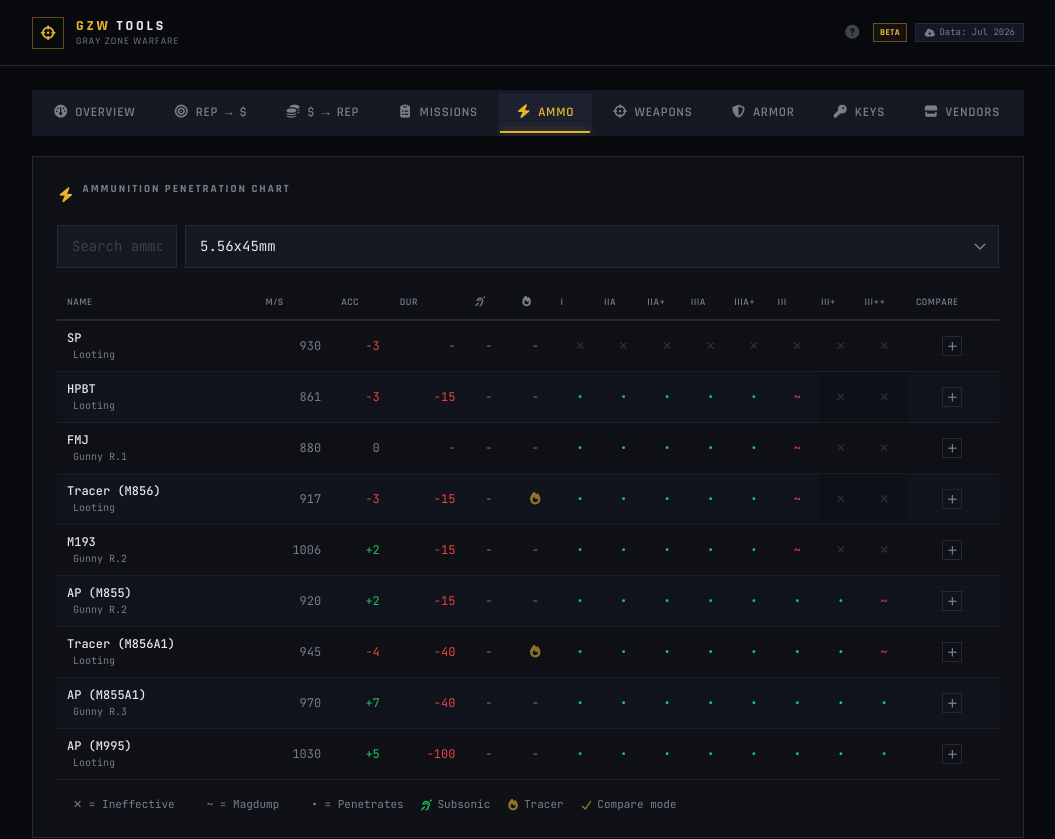
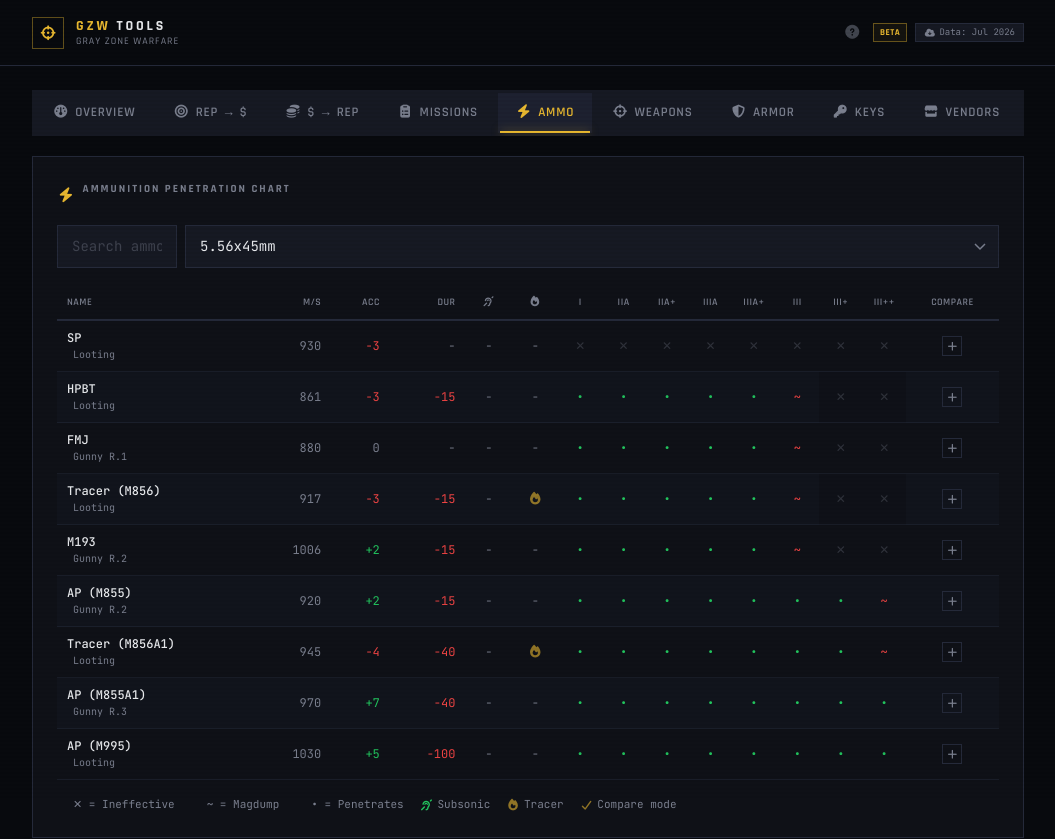
Before and after one commit to ZoniBoy00/gzw-tools, a React (Vite) app: page /ammo in a window 1280 px wide. Shown: the top 839 px of the page, without its empty margins (112-1167 px from the left). Built offline with nearby package versions, Linux system fonts and the light colour scheme.

Commit message:
fix: allow text-right/text-center on th to override default left-align

```diff
--- a/src/index.css
+++ b/src/index.css
@@ -268,6 +268,9 @@ select.input {
   width: 1em;
   height: 1em;
 }
+/* Allow per-column alignment overrides */
+.table-wrap th.text-center { text-align: center !important; }
+.table-wrap th.text-right { text-align: right !important; }
 /* Header separator: 2px solid border-bottom on ths */
 /* (thead tr::after removed — th backgrounds obscure it) */
 .table-wrap td {
```
